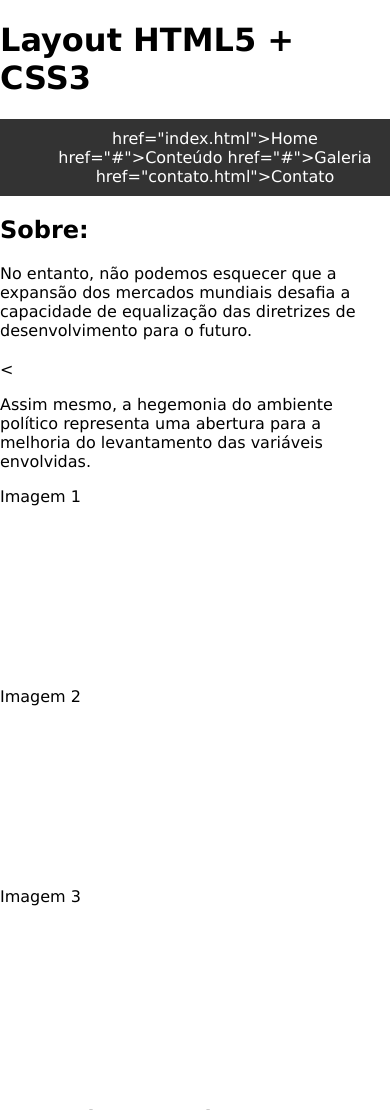
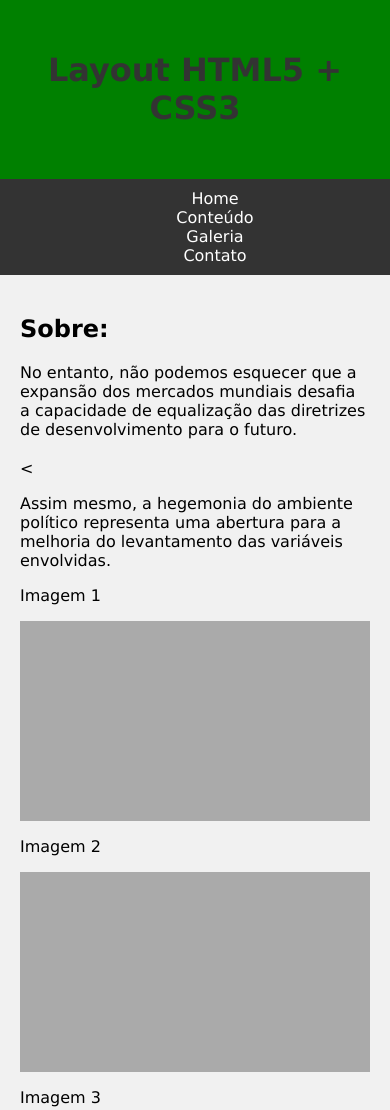
Before and after one commit to ViktorDominic/STech-AprendizagemWeb, a plain HTML site: page index.html in a window 390 px wide. Shown: the top 1110 px of the page. Drawn offline with Linux system fonts and the light colour scheme.

Commit message:
layout do index finalizado

```diff
--- a/estilo.css
+++ b/estilo.css
@@ -20,12 +20,18 @@ nav {
     text-align: center;
     background-color: #333;
     width: 100%;
+    height: 3rem;
 }
 
 nav a {
     transition: 400ms;
     text-decoration: none;
     color: white;
+}
+
+nav a:hover {
+    color: #1abc9c;
+    text-decoration: underline;
 }
 
 nav ul{
@@ -39,3 +45,62 @@ nav li{
     display: inline;
     color: white;
 }
+
+header {
+    padding: 30px;
+    text-align: center;
+    background-color: #1abc9c;
+    color: #333;
+
+}
+
+.container{
+    display: flex;
+    flex-wrap: wrap;
+}
+
+.esquerda{
+    flex:30%;
+    background-color: #f1f1f1;
+    padding: 20px;
+}
+
+.conteudo{
+    flex: 70%;
+    padding: 20px;
+}
+
+.imgFake {
+    background-color: #aaa;
+    width: 100%;
+    padding: 20px;
+}
+
+.footer{
+    flex: 100%;
+    padding: 20px;
+    background-color: #333;
+    text-align: center;
+    color: white;
+}
+
+@media screen and (max-width: 700px) {
+    .container,nav{
+        flex-direction: column;
+    }
+    nav a:hover{
+        color: green;
+    }
+    header{
+        background-color: green;
+    }
+}
+
+@media screen and (max-width: 400px) {
+    nav {
+        height:100%
+    }
+    nav li{
+        display: block;
+    }
+}
--- a/index.html
+++ b/index.html
@@ -20,10 +20,10 @@ Click nbfs://nbhost/SystemFileSystem/Templates/ClientSide/html.html to edit this
   </header>
         <nav>
             <ul>
-                <li><a> href="index.html">Home</a></li>
-                <li><a> href="#">Conteúdo</a></li>
-                <li><a> href="#">Galeria</a></li>
-                <li> href="contato.html">Contato</li>
+                <li><a href="index.html">Home</a></li>
+                <li><a href="#">Conteúdo</a></li>
+                <li><a href="#">Galeria</a></li>
+                <li><a href="contato.html">Contato</a></li>
             </ul>
             </nav>
         <div class="container">
@@ -32,15 +32,20 @@ Click nbfs://nbhost/SystemFileSystem/Templates/ClientSide/html.html to edit this
                 <p>No entanto, não podemos esquecer que a expansão dos mercados mundiais desafia a capacidade de equalização das diretrizes de desenvolvimento para o futuro.</p>
                 <h2> </h2><
                 <p>Assim mesmo, a hegemonia do ambiente político representa uma abertura para a melhoria do levantamento das variáveis envolvidas. </p>
-                <div class="imgFake" style="height:200px">
-            Imagem 1
+
+                    <p>Imagem 1</p>
+              <div class="imgFake" style="height:200px">
             </div>
-              <div class="imgFake" style="height:200px">
-            Imagem 2
+
+            <p>Imagem 2</p>
+          <div class="imgFake" style="height:200px">
+           </div>
+
+            <p>Imagem 3</p>
+            <div class="imgFake" style="height:200px">
+
             </div>
-          <div class="imgFake" style="height:200px">
-            Imagem 3
-            </div>
+
             </div>
 <div class="conteudo">
 <h2>Conteúdo da Página</h2>
--- a/nbproject/private/private.xml
+++ b/nbproject/private/private.xml
@@ -3,6 +3,7 @@
     <editor-bookmarks xmlns="http://www.netbeans.org/ns/editor-bookmarks/2" lastBookmarkId="0"/>
     <open-files xmlns="http://www.netbeans.org/ns/projectui-open-files/2">
         <group>
+            <file>file:/C:/Users/182110029/Documents/Web/apLayout/estilo.css</file>
             <file>file:/C:/Users/182110029/Documents/Web/apLayout/index.html</file>
         </group>
     </open-files>
```
